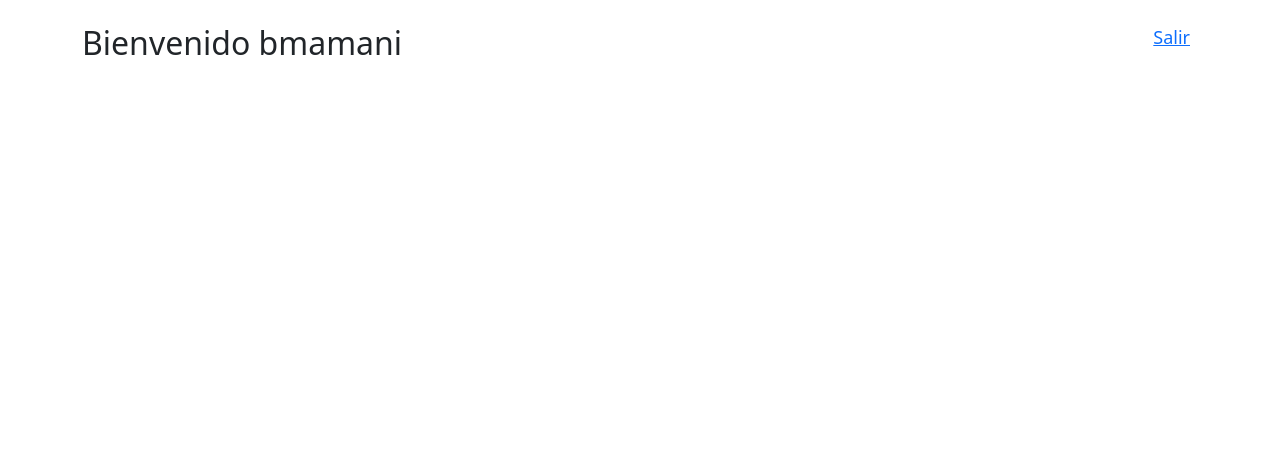
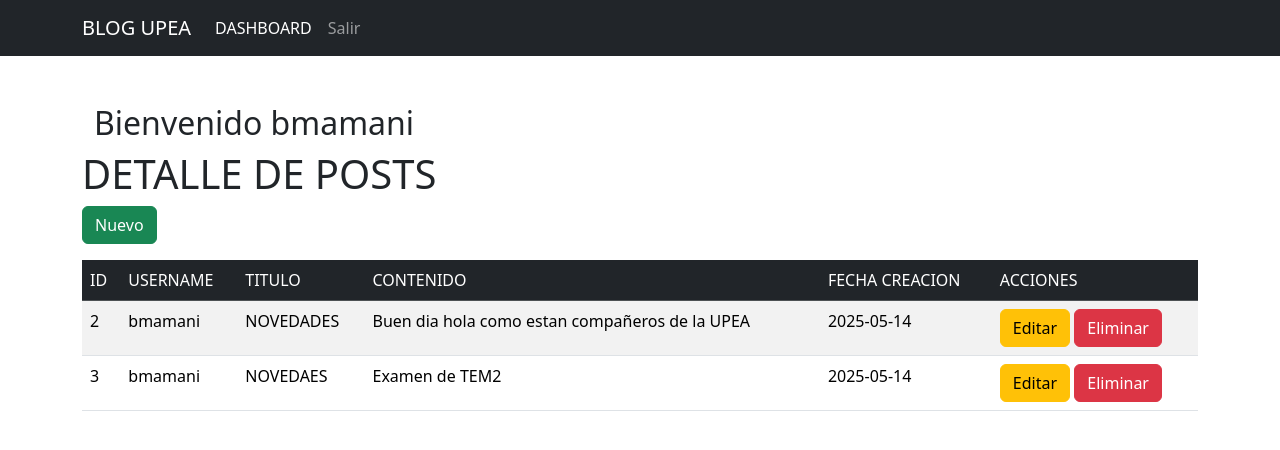
Before and after one commit to GeorgeCruz3598/blog, a Flask app: page /dashboard in a window 1280 px wide. Shown: the top 450 px of the page. Run offline with Flask 3, Linux system fonts and the light colour scheme; a user stored in the database is signed in; data comes from the database, SQL or seed files in the repository; both versions use the stored data as it was after the commit.

Commit message:
dashboard

```diff
--- a/app.py
+++ b/app.py
@@ -30,6 +30,7 @@ def init_db():
     conn.execute('''
     create table if not exists posts(
       id integer primary key autoincrement,
+      title text not null,
       content text not null,
       user_id integer not null,
       created_at date default (date('now')),
@@ -114,12 +115,6 @@ def login():
             flash('Credenciales no validas','danger')
     return render_template('login.html')
 
-#dashboard
-@app.route('/dashboard')
-@login_required #protected -> require logged in to go this route
-def dashboard():
-    return render_template('dashboard.html',username=current_user.username)
-
 #logout
 @app.route('/logout')
 @login_required
@@ -128,6 +123,60 @@ def logout():
     flash('Has cerrado session','info')
     return redirect(url_for('inicio'))
 
+#dashboard
+@app.route('/dashboard')
+@login_required #protected -> require logged in to go this route
+def dashboard():
+    conn = get_db_connection()
+    posts = conn.execute("""select * from posts""").fetchall()
+    conn.close()
+    return render_template('dashboard.html',username=current_user.username, posts=posts)
+
+#new
+@app.route('/dashboard/nuevo',methods=['GET','POST'])
+def nuevo_post():
+    conn = get_db_connection()
+    if request.method =='POST':
+        user_id = current_user.id
+        titulo = request.form['titulo']
+        contenido = request.form['contenido']
+        conn.execute("insert into posts(title, content, user_id) values(?,?,?)",(titulo, contenido, user_id))
+        conn.commit()
+        conn.close()
+        flash('POst adicionada','success')
+        return redirect(url_for('dashboard'))
+    conn.close()
+    return render_template('form_posts.html')
+
+#edit
+@app.route('/dashboard/editar/<int:id>', methods=['POST','GET'])
+def editar_post(id):
+    conn = get_db_connection()
+    post = conn.execute("select * from posts where id = ?",(id,)).fetchone() #retrieve only one row for the selected ID
+
+    if request.method == 'POST':
+        titulo = request.form['titulo']
+        contenido = request.form['contenido']
+        conn.execute('update posts set title=?,content=? where id=?',(titulo,contenido,id))
+        conn.commit()
+        conn.close()
+        flash('POst actualizado','success')
+        return redirect(url_for('dashboard'))
+    return render_template('form_posts.html',post=post)
+
+#delete
+@app.route('/dashboard/eliminar/<int:id>', methods=['POST','GET'])
+def eliminar_post(id):
+    conn = get_db_connection()
+    conn.execute("delete from posts where id = ?",(id,))
+    conn.commit()
+    conn.close()
+    flash('Registro eliminado correctamente','success')
+    return redirect(url_for('dashboard'))
+
+
+
 if __name__=="__main__":
     init_db()
+
     app.run(debug=True)
--- a/templates/base2.html
+++ b/templates/base2.html
@@ -0,0 +1,33 @@
+<!doctype html>
+<html lang="es">
+  <head>
+    <meta charset="utf-8">
+    <meta name="viewport" content="width=device-width, initial-scale=1">
+    <title>{%block title%} Dashboard {%endblock%}</title>
+    <link href="https://cdn.jsdelivr.net/npm/bootstrap@5.3.5/dist/css/bootstrap.min.css" rel="stylesheet" integrity="sha384-SgOJa3DmI69IUzQ2PVdRZhwQ+dy64/BUtbMJw1MZ8t5HZApcHrRKUc4W0kG879m7" crossorigin="anonymous">
+  </head>
+  <body>
+    <nav class="navbar navbar-expand-lg navbar-dark bg-dark">
+        <div class="container">
+          <a class="navbar-brand" href="#">BLOG UPEA</a>
+          <button class="navbar-toggler" type="button" data-bs-toggle="collapse" data-bs-target="#navbarNavAltMarkup" aria-controls="navbarNavAltMarkup" aria-expanded="false" aria-label="Toggle navigation">
+            <span class="navbar-toggler-icon"></span>
+          </button>
+          <div class="collapse navbar-collapse" id="navbarNavAltMarkup">
+            <div class="navbar-nav">
+              <a class="nav-link active" aria-current="page" href="#">DASHBOARD</a>
+              <a class="nav-link " href="{{url_for('logout')}}">Salir</a>
+            </div>
+          </div>
+        </div>
+      </nav>
+
+    <div class="container mt-5">
+    {% block content %}
+
+    {% endblock%}
+    </div>
+
+    <script src="https://cdn.jsdelivr.net/npm/bootstrap@5.3.5/dist/js/bootstrap.bundle.min.js" integrity="sha384-k6d4wzSIapyDyv1kpU366/PK5hCdSbCRGRCMv+eplOQJWyd1fbcAu9OCUj5zNLiq" crossorigin="anonymous"></script>
+  </body>
+</html>
--- a/templates/dashboard.html
+++ b/templates/dashboard.html
@@ -1,9 +1,39 @@
-{% extends 'base.html' %}
-{% block title %} Usuarios Registrados {% endblock %}
+{% extends 'base2.html' %}
+{% block title %} Dashboard {% endblock %}
 {% block content%}
 
 <div class="container mt-4">
 <h2 style="display: inline-block;">Bienvenido {{username}}</h2>
-<a href="{{url_for('logout')}}" style="position: absolute; right: 90px; font-size: large;">Salir</a>
 </div>
+
+<h1> DETALLE DE POSTS</h1>
+<a href="{{url_for('nuevo_post')}}" class="btn btn-success mb-3">Nuevo</a>
+<table class="table table-striped table-hover">
+    <thead class="table-dark">
+        <tr>
+            <td>ID</td>
+            <td>USERNAME</td>
+            <td>TITULO</td>
+            <td>CONTENIDO</td>
+            <td>FECHA CREACION</td>
+            <td>ACCIONES</td>
+        </tr>
+    </thead>
+    <tbody>
+    {% for item in posts %}
+    <tr>
+        <td>{{ item.id }}</td>
+        <td>{{ username}}</td>
+        <td>{{ item.title }}</td>
+        <td>{{ item.content }}</td>
+        <td>{{ item.created_at }}</td>
+        <td>
+        <a href="{{url_for('editar_post',id=item.id)}}" class="btn btn-warning">Editar</a>
+        <a href="{{url_for('eliminar_post',id=item.id)}}" class="btn btn-danger" onclick="return(confirm('Desea eliminar este registro?'))">Eliminar</a>
+        </td>
+    </tr>
+    {% endfor %}
+    </tbody>
+</table>
+
 {% endblock %}
```
Also changed, not shown: templates/form_posts.html (added, +27 -0 lines), blog.db.
